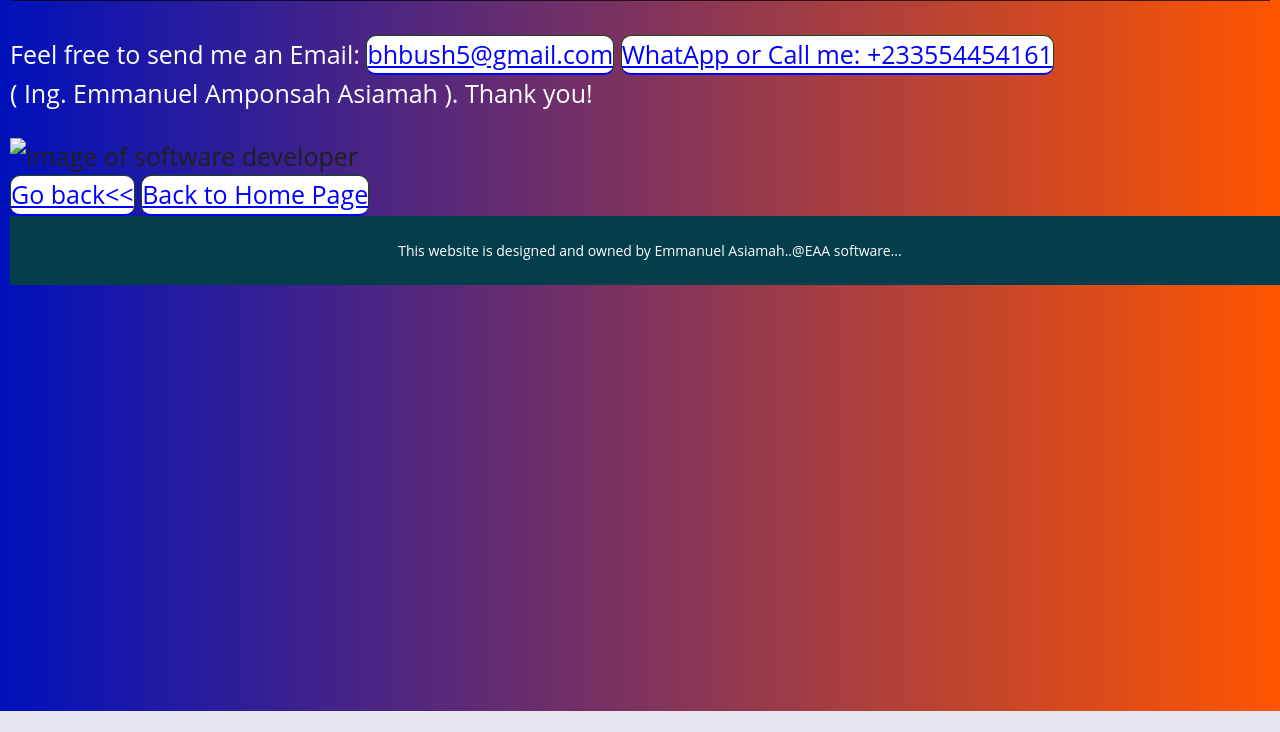
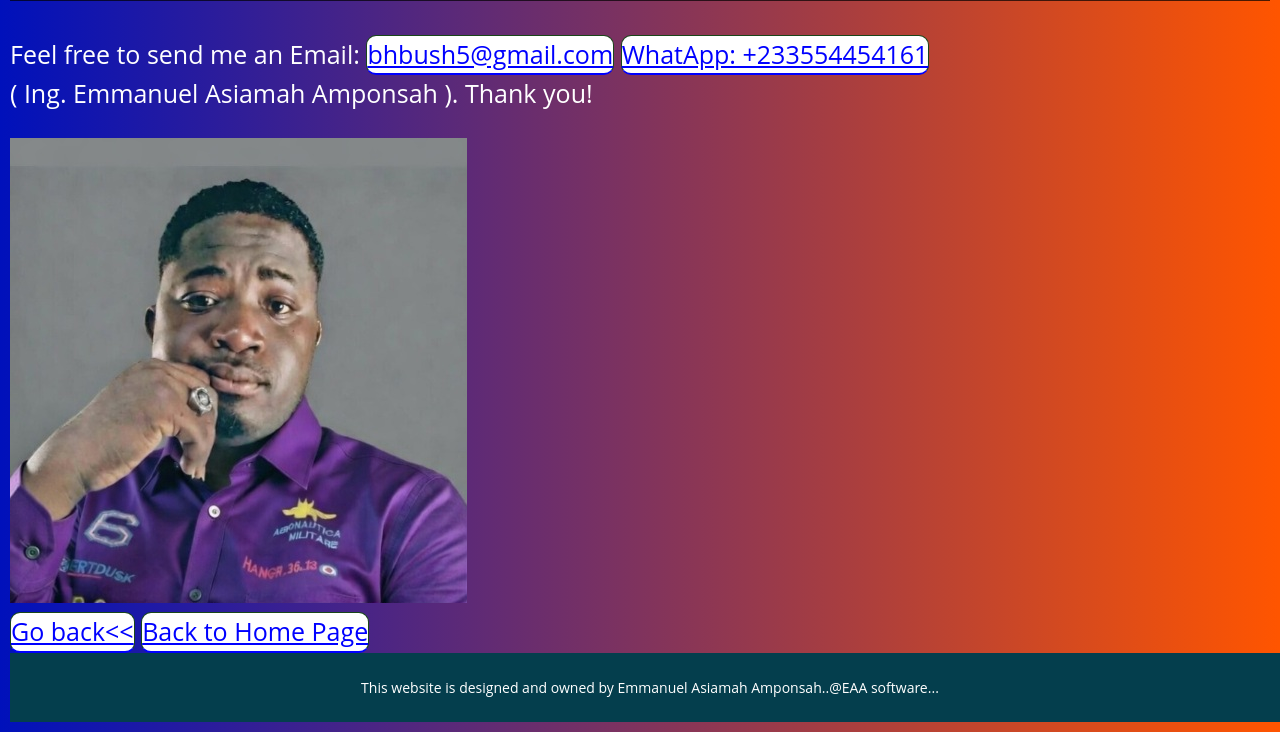
Before and after one commit to Bushsmith3300/bush_website, a plain HTML site: page contactpage.html in a window 1280 px wide. Shown: the part 89-821 px from the top of the page. Before the commit the page ends 800 px from the top, so only its background shows below. Drawn offline with Linux system fonts and the light colour scheme; files that its build step writes are made by us from their sources.

Commit message:
Update contactpage.html

```diff
--- a/contactpage.html
+++ b/contactpage.html
@@ -9,7 +9,7 @@
 <meta name="author" content="Emmanuel Asiamah Amponsah">
 <meta name="keywords" content="Asiamah, Emmanuel, Amponsah">
 
-<link rel="stylesheet" href="CSS/Bushstyles.css"></link>
+<link rel="stylesheet" href="Bushstyles.css"></link>
 
 </head>
 
@@ -23,9 +23,9 @@
 <p class=p4> Feel free to send me an Email: <a class=a1 href= "mailto:bhbush5@gmail.com?subject=About your WebPage">
 bhbush5@gmail.com</a>
 <a class=a1 href= "https://wa.me/233554454161" target="__blank" ">
-WhatApp or Call me: +233554454161</a><br>( Ing. Emmanuel Amponsah Asiamah ). Thank you!</p>
+WhatApp: +233554454161</a><br>( Ing. Emmanuel Asiamah Amponsah ). Thank you!</p>
 
-<img src="images/developer_image.jpeg" width=457 height=465 alt="image of software developer"><br>
+<img src="developer_image.jpeg" width=457 height=465 alt="image of software developer"><br>
 
 <a class=a1 href ="page3.html">Go back<<</a>
 
@@ -33,9 +33,10 @@ WhatApp or Call me: +233554454161</a><br>( Ing. Emmanuel Amponsah Asiamah ). Tha
 
 
 <footer>
-<p>This website is designed and owned by Emmanuel Asiamah..@EAA software...</p>
+<p>This website is designed and owned by Emmanuel Asiamah Amponsah..@EAA software...</p>
 </footer>
 
 
 </body>
+
 </html>
```
